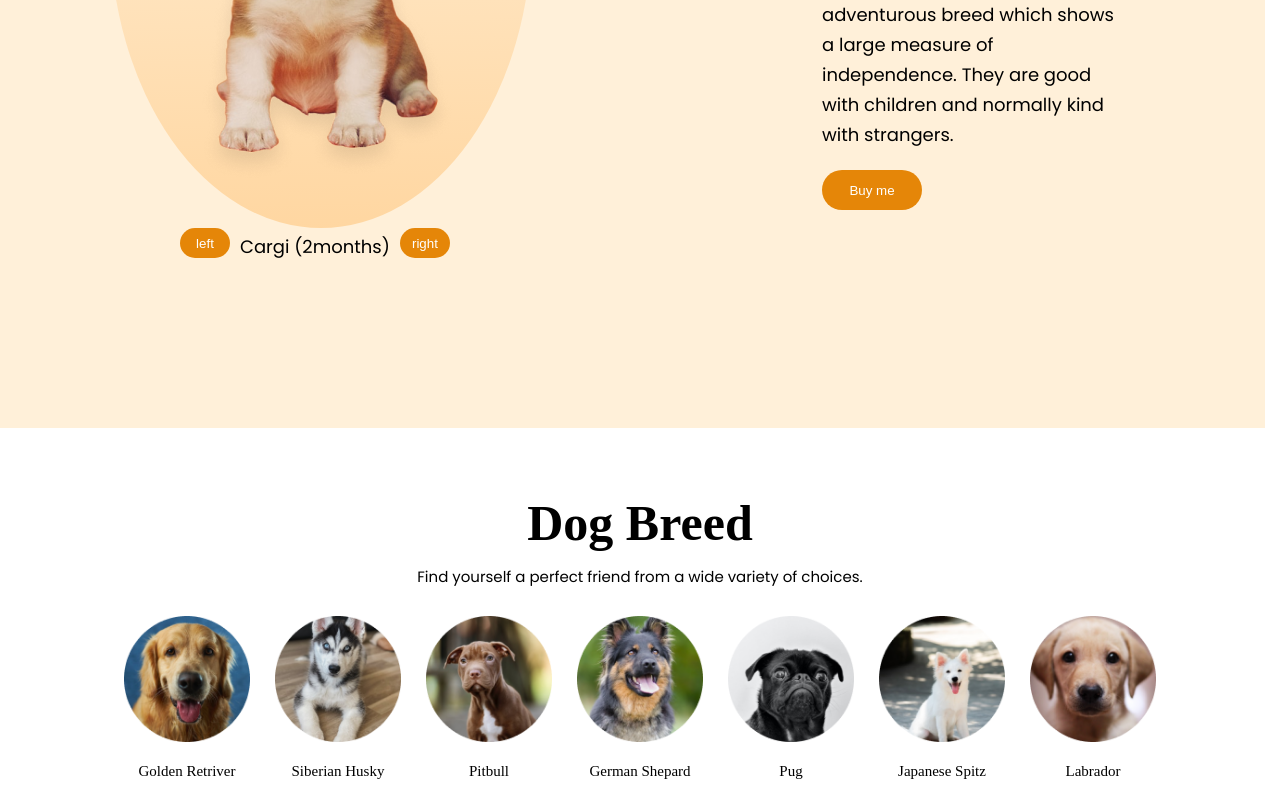
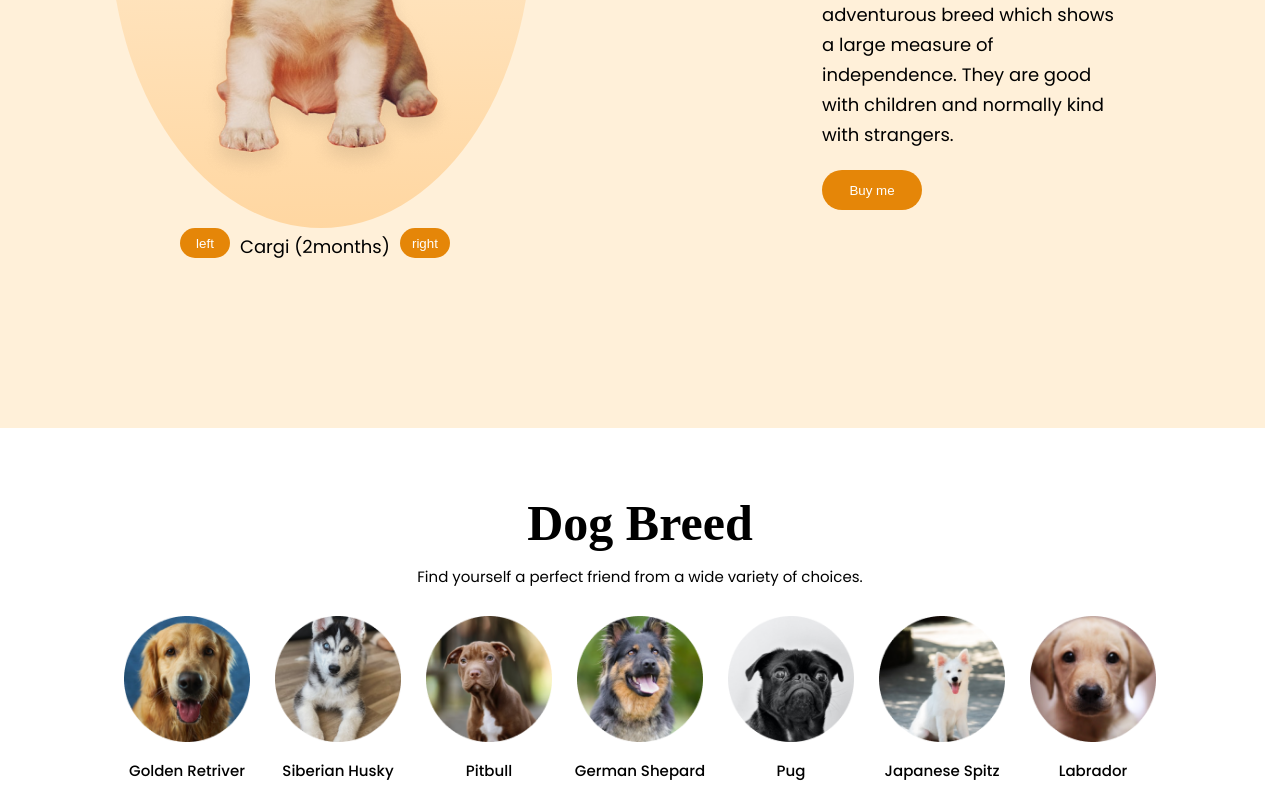
Before and after one commit to KrityaShah/PawStore, a React (Vite) app in the folder frontend/: page / in a window 1280 px wide. Shown: the part 450-1250 px from the top of the page. Built offline with nearby package versions, Linux system fonts and the light colour scheme.

Commit message:
updated dogbreed

```diff
--- a/frontend/src/components/Dogbreed.css
+++ b/frontend/src/components/Dogbreed.css
@@ -40,6 +40,12 @@
     height: 126px;
     margin: 10px 5px 0px 5px;
 }
+
+
+.main-dogbreed-container .breed p{
+    font-weight: 500;
+}
+
 .poppins-regular {
     font-family: "Poppins", sans-serif;
     font-weight: 400;
--- a/frontend/src/components/Dogbreed.jsx
+++ b/frontend/src/components/Dogbreed.jsx
@@ -19,31 +19,31 @@ const Dogbreed = () => {
       <div className="breeds">
         <div className="breed">
           <img src={gr} alt="Golden Retriver" srcset="" />
-          <p className="poppins-regularplus ">Golden Retriver</p>
+          <p className="poppins-regular ">Golden Retriver</p>
         </div>
         <div className="breed">
           <img src={sh} alt="Siberian Husky" srcset="" />
-          <p className="poppins-regularplus ">Siberian Husky</p>
+          <p className="poppins-regular">Siberian Husky</p>
         </div>
         <div className="breed">
           <img src={pb} alt="Pitbull" />
-          <p className="poppins-regularplus ">Pitbull</p>
+          <p className="poppins-regular ">Pitbull</p>
         </div>
         <div className="breed">
           <img src={gs} alt="German Shepard" />
-          <p className="poppins-regularplus ">German Shepard</p>
+          <p className="poppins-regular">German Shepard</p>
         </div>
         <div className="breed">
           <img src={pug} alt="Pug" />
-          <p className="poppins-regularplus ">Pug</p>
+          <p className="poppins-regular">Pug</p>
         </div>
         <div className="breed">
           <img src={js} alt="Japanese Spitz" />
-          <p className="poppins-regularplus ">Japanese Spitz</p>
+          <p className="poppins-regular">Japanese Spitz</p>
         </div>
         <div className="breed">
           <img src={labrador} alt="Labrador" />
-          <p className="poppins-regularplus ">Labrador</p>
+          <p className="poppins-regular">Labrador</p>
         </div>
       </div>
     </div>
```
